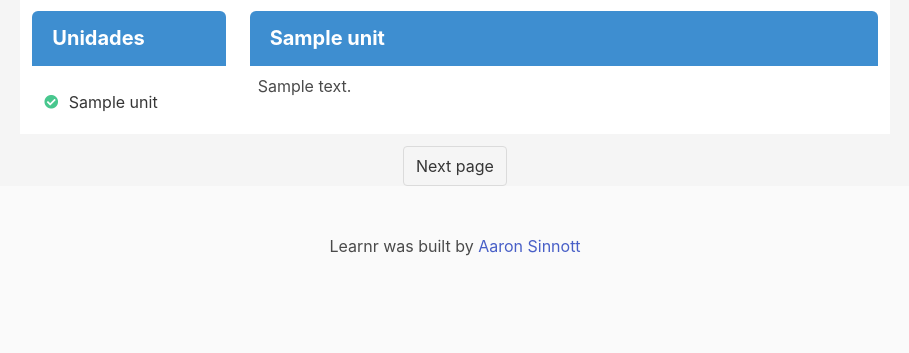
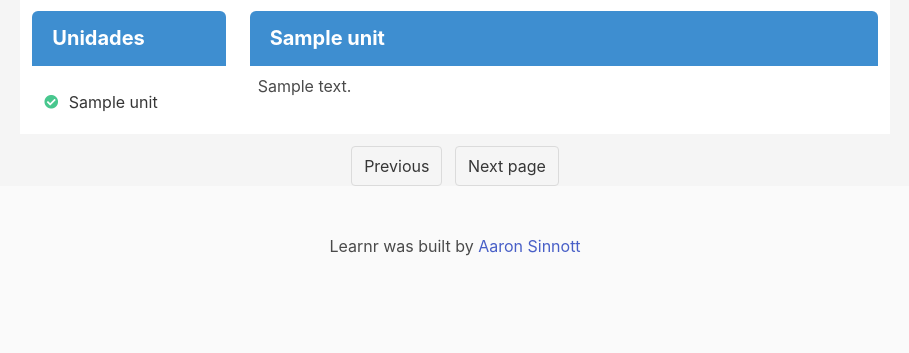
Before and after one commit to decyphr-net/learnr, a Django app: page /course/unit/1 in a window 1280 px wide. Shown: the part 89-442 px from the top of the page, without its empty margins (185-1094 px from the left). Run offline with Django 3.2, Linux system fonts and the light colour scheme; a user stored in the database is signed in; tables that the repository leaves empty hold one stand-in row (values such as "Sample post").

Commit message:
Fix progression bug

```diff
--- a/courseware/templates/unit.html
+++ b/courseware/templates/unit.html
@@ -44,7 +44,7 @@
 </div>
 <div class="is-12 is-block">
   <nav class="pagination is-center is-block" role="navigation" aria-label="pagination">
-    <a class="pagination-previous" href="/course/unit/{{ unit.id|add:'-1'}}>Previous</a>
+    <a class="pagination-previous" href="/course/unit/{{ unit.id|add:'-1'}}?current={{unit.id|add:'-1'}}">Previous</a>
     <a class="pagination-next" href="/course/unit/{{ unit.id|add:'1'}}?current={{unit.id}}">Next page</a>
   </nav>
 </div>
```
